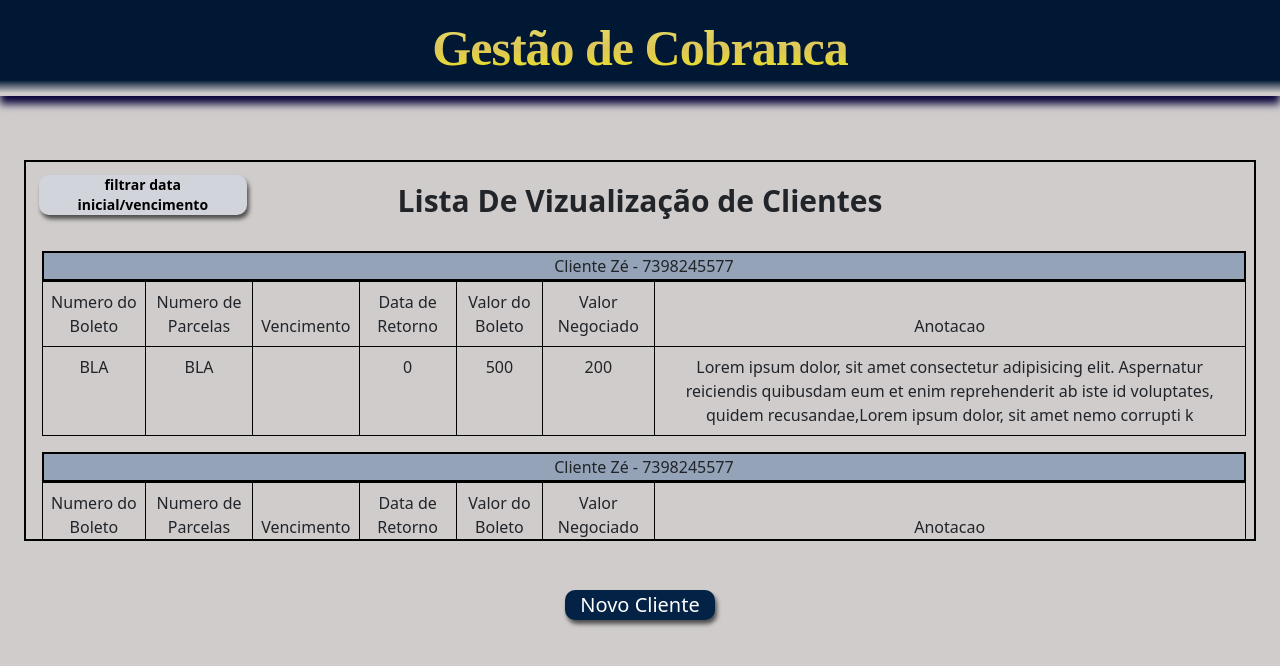
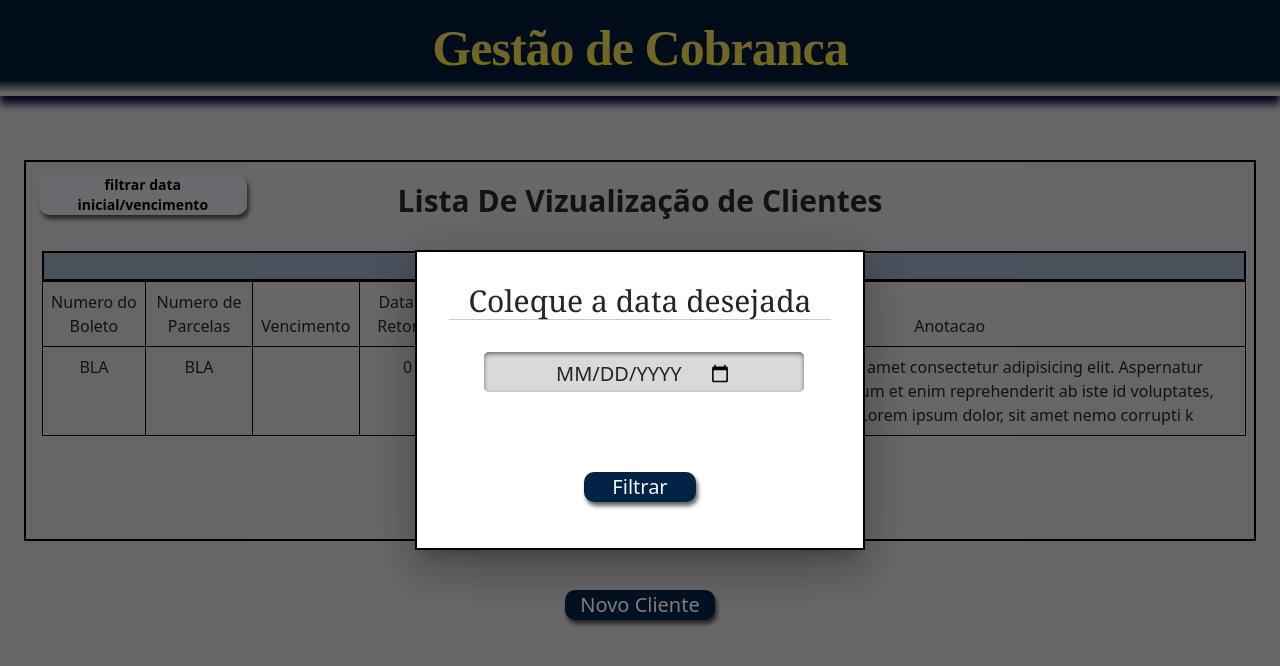
Before and after one commit to Anderson-ams/wakanda_cla-cobranca_boletos, a React (Create React App) app: page / in a window 1280 px wide. Both pictures are taken after a click on the button "filtrar data inicial/vencimento". Shown: the top 666 px of the page. Built offline with nearby package versions, Linux system fonts and the light colour scheme.

Commit message:
criacao de modal do botao de filtro por data

```diff
--- a/package.json
+++ b/package.json
@@ -29,6 +29,7 @@
     "react-icons": "^4.4.0",
     "react-router-dom": "^6.4.1",
     "react-scripts": "5.0.1",
+    "recoil": "^0.7.6",
     "styled-components": "^5.3.6",
     "sweetalert": "^2.1.2",
     "sweetalert2": "^11.4.37",
--- a/src/App.tsx
+++ b/src/App.tsx
@@ -1,14 +1,14 @@
 import Toobar from './components/Cabecalho';
 import Rotas from './routes';
-
+import { RecoilRoot } from 'recoil'
 
 
 function App() {
     return (
-        <>
+        <RecoilRoot>
             <Toobar />
             <Rotas />
-        </>
+        </RecoilRoot>
     )
 }
 export default App;
--- a/src/components/Botao/index.tsx
+++ b/src/components/Botao/index.tsx
@@ -5,7 +5,7 @@ import style from './Botao.module.scss';
 
 
 type IProps = {
-    children: React.ReactNode;
+    children?: React.ReactNode;
     type?: "button" | "submit" | "reset" | undefined,
     onClick?: () => void,
     className?: React.HTMLAttributes<HTMLDivElement> | string | undefined | any
--- a/src/components/FiltroDeDados/index.css
+++ /dev/null
@@ -1,5 +0,0 @@
-.botao {
-    font-size: 70%;
-    margin-right: 25px;
-
-}
--- a/src/components/FiltroDeDados/index.tsx
+++ /dev/null
@@ -1,10 +0,0 @@
-import './index.css'
-function FiltraDados() {
-    return (
-        <button className='botao'>
-            Filtrar Data Icial/Vencimento
-        </button>
-
-    );
-}
-export default FiltraDados
--- a/src/pages/HomePage/index.tsx
+++ b/src/pages/HomePage/index.tsx
@@ -1,18 +1,36 @@
 import "./index.scss";
 
+import { Modal } from "@mui/material";
 import Box from "@mui/material/Box";
 import Container from "@mui/material/Container";
+import { useState } from "react";
 import { useNavigate } from "react-router-dom";
+import { useSetRecoilState } from "recoil";
 
 import Botao from "../../components/Botao";
 import LayoutTabela from "../../components/Tabelas/LayoutTabela";
 import TabelaDTO from "../../components/Tabelas/TabelaDTO";
 import TituloTabela from "../../components/TituloTabela";
 import AgregadosDeClientes from "../../core/AgregadosCliente/AgregadosDeCliente";
+import { IFiltroDeTabela } from "../../utils/interfaces/IFiltroTabela";
+import { filtroDeTabela } from "../../utils/state/atom";
 
 /*
     AL: COMPONENTE TABELA #2
 */
+
+const estiloModal = {
+  position: "absolute" as "absolute",
+  top: "50%",
+  left: "50%",
+  transform: "translate(-50%, -50%)",
+  width: 450,
+  height: 300,
+  bgcolor: "background.paper",
+  border: "2px solid #000",
+  boxShadow: 24,
+  p: 4,
+};
 
 function HomePage() {
   const clienteDTO = [
@@ -29,28 +47,64 @@ function HomePage() {
     ),
   ];
 
+  const [open, setOpen] = useState(false);
+  const handleOpen = () => setOpen(true);
+
+  const handleClose = () => setOpen(false);
+
+  /**funcao da navecação do botão Cliente */
   const navigate = useNavigate();
 
+  /**func do calendario */
+  const [data, setData] = useState("");
+  const setFiltroDataTabela = useSetRecoilState<IFiltroDeTabela>(filtroDeTabela);
+  const handleTeste = (evento: React.FormEvent<HTMLFormElement>) => {
+    evento.preventDefault()
+    console.log(setData, data);
+  }
   return (
     <>
       <Container maxWidth="xl">
         <Box className={`border-black -mb-10 border-solid border-2 mt-16`}>
           <section className={`flex-grow`}>
-
             <div className="divBotaoFiltro">
-              <button className="botao_filtro">
+              <button onClick={handleOpen} className="botao_filtro">
                 filtrar data inicial/vencimento
               </button>
+
+              {/*Modal do Filtro */}
+              <Modal open={open} onClose={handleClose}>
+                <Box sx={estiloModal}>
+                  <form className={` flex-wrap `} onSubmit={handleTeste}>
+                    <p className="text-3xl font-serif mb-8 -mt-6 text-center">
+                      Coleque a data desejada
+                      <hr />
+                    </p>
+                    <div className="flex justify-center">
+                      <input
+                        className={` flex justify-center w-80 h-10`}
+                        name="data"
+                        type="date"
+                        onChange={evento => setData(evento.target.value)}
+                        placeholder="Por data"
+                        value={data}
+                      />
+                    </div>
+                    <div className="flex justify-center mt-20 ">
+                      <button className={`w-28`}>Filtrar</button>
+                    </div>
+                  </form>
+                </Box>
+              </Modal>
+
             </div>
 
             <div className={`flex justify-center -mt-9`}>
               <TituloTabela />
             </div>
-
+            {/* Caixa de pre-vizualização da tabela */}
             <section className={` overflow-auto h-80 border-solid border-1`}>
               <LayoutTabela>
-                <TabelaDTO clienteAgregados={clienteDTO}></TabelaDTO>
-                <TabelaDTO clienteAgregados={clienteDTO}></TabelaDTO>
                 <TabelaDTO clienteAgregados={clienteDTO}></TabelaDTO>
               </LayoutTabela>
             </section>
@@ -59,7 +113,7 @@ function HomePage() {
       </Container>
 
       <div className="flex justify-center">
-          <Botao onClick={() => navigate('/cliente')}>Novo Cliente</Botao>
+        <Botao onClick={() => navigate("/cliente")}>Novo Cliente</Botao>
       </div>
     </>
   );
--- /dev/null
+++ b/src/utils/interfaces/IFiltroTabela.ts
@@ -0,0 +1,3 @@
+export interface IFiltroDeTabela {
+    data?: Date
+}
--- /dev/null
+++ b/src/utils/state/atom.ts
@@ -0,0 +1,7 @@
+import { IFiltroDeTabela } from '../interfaces/IFiltroTabela';
+import {atom} from 'recoil'
+
+export const filtroDeTabela = atom<IFiltroDeTabela>({
+    key: 'filtroDeTabela',
+    default: {}
+})
```
Also changed, not shown: 1 other file (tests, documents, lock files or other folders).
